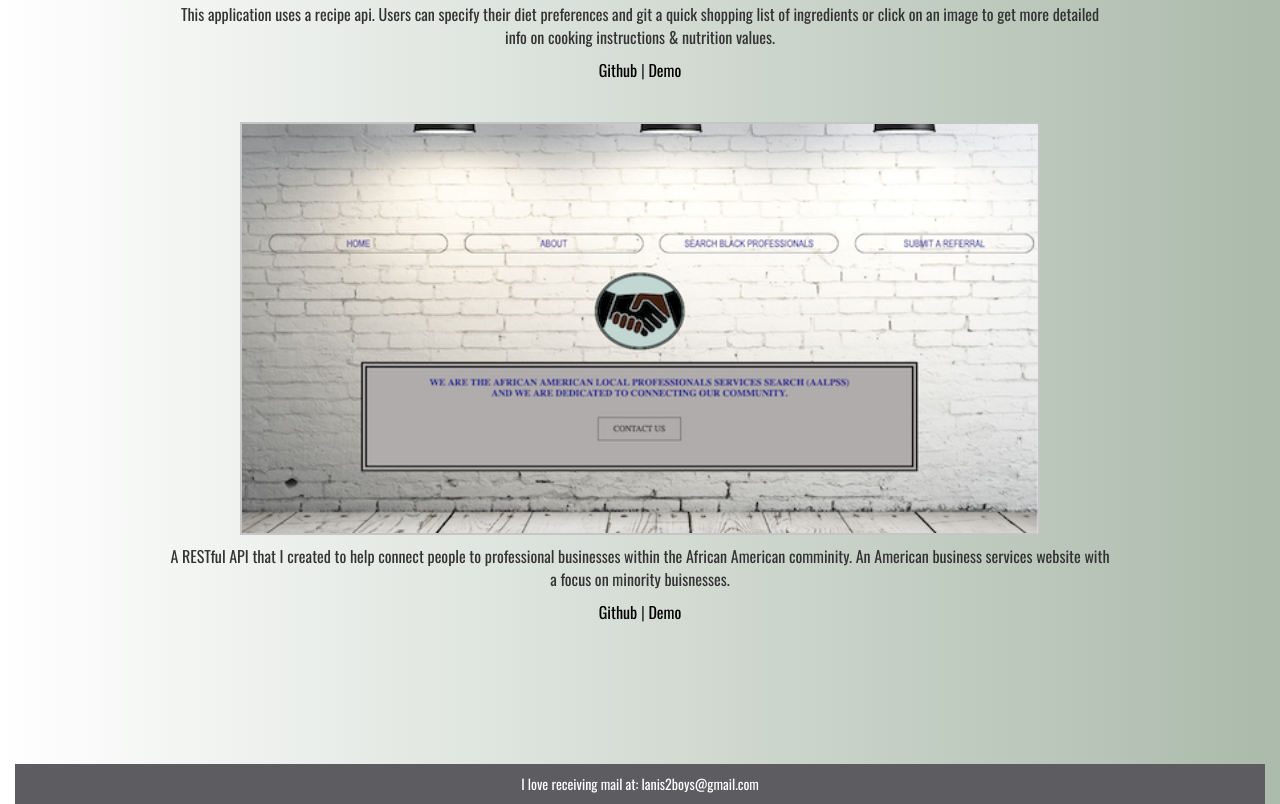
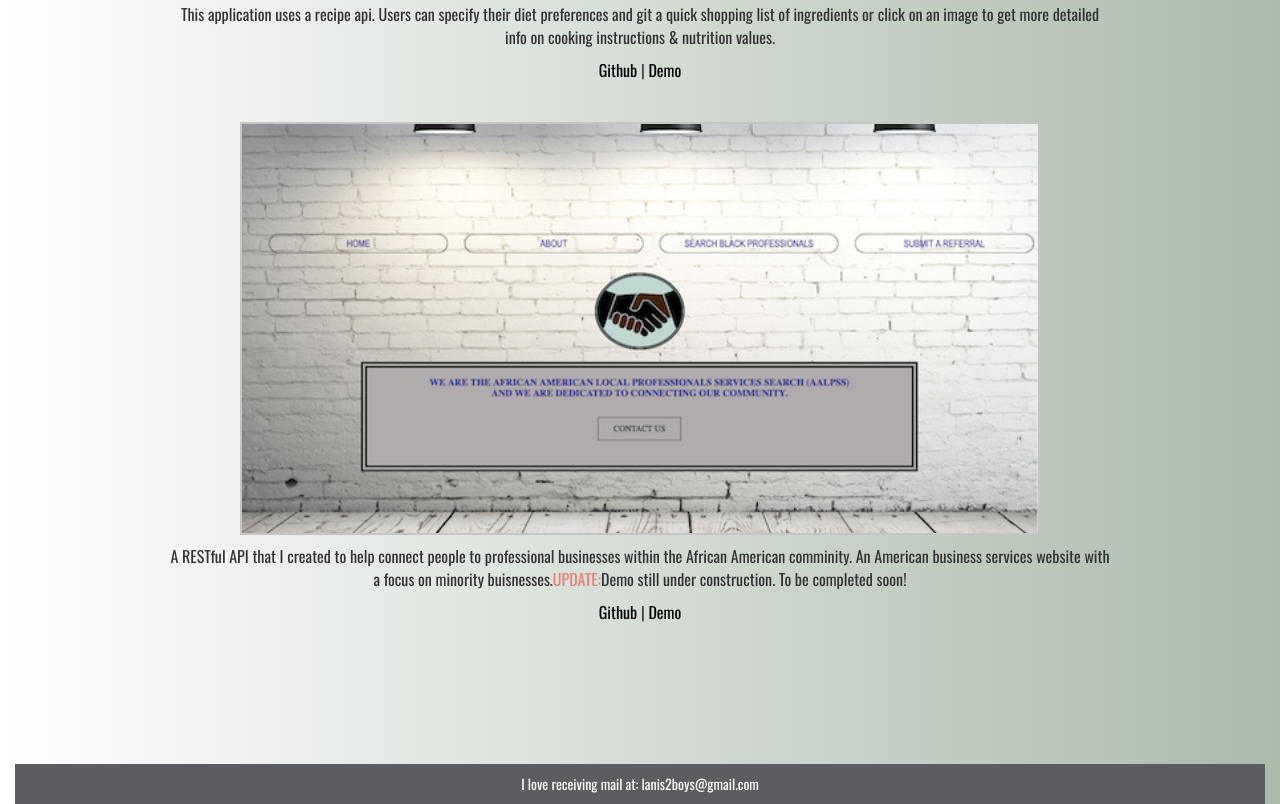
Before and after one commit to MelitaClark/Portfolio-Of-Melita-Clark, a website: page index.html in a window 1280 px wide. Shown: the part 2270-3074 px from the top of the page. Drawn offline with nearby package versions, Linux system fonts and the light colour scheme; files whose address does not match are found by name.

Commit message:
added a note to Demo link

```diff
--- a/index.html
+++ b/index.html
@@ -78,7 +78,7 @@
             </div>
             <div class="piece">
             <img class="image" src="images/AALPS.png">
-            <p>A RESTful API that I created to help connect people to professional businesses within the African American comminity. An American business services website with a focus on minority buisnesses.</p>
+            <p>A RESTful API that I created to help connect people to professional businesses within the African American comminity. An American business services website with a focus on minority buisnesses.<span style="color:#E98074">UPDATE:</span>Demo still under construction. To be completed soon!</p>
             <a class="linkColor" target="_blank" href="https://github.com/MelitaClark/African-American-Professionals-Local-Search">Github</a> |
             <a class="linkColor" target="_blank" href="https://african-american-local-search.herokuapp.com/">Demo</a>
 
```
